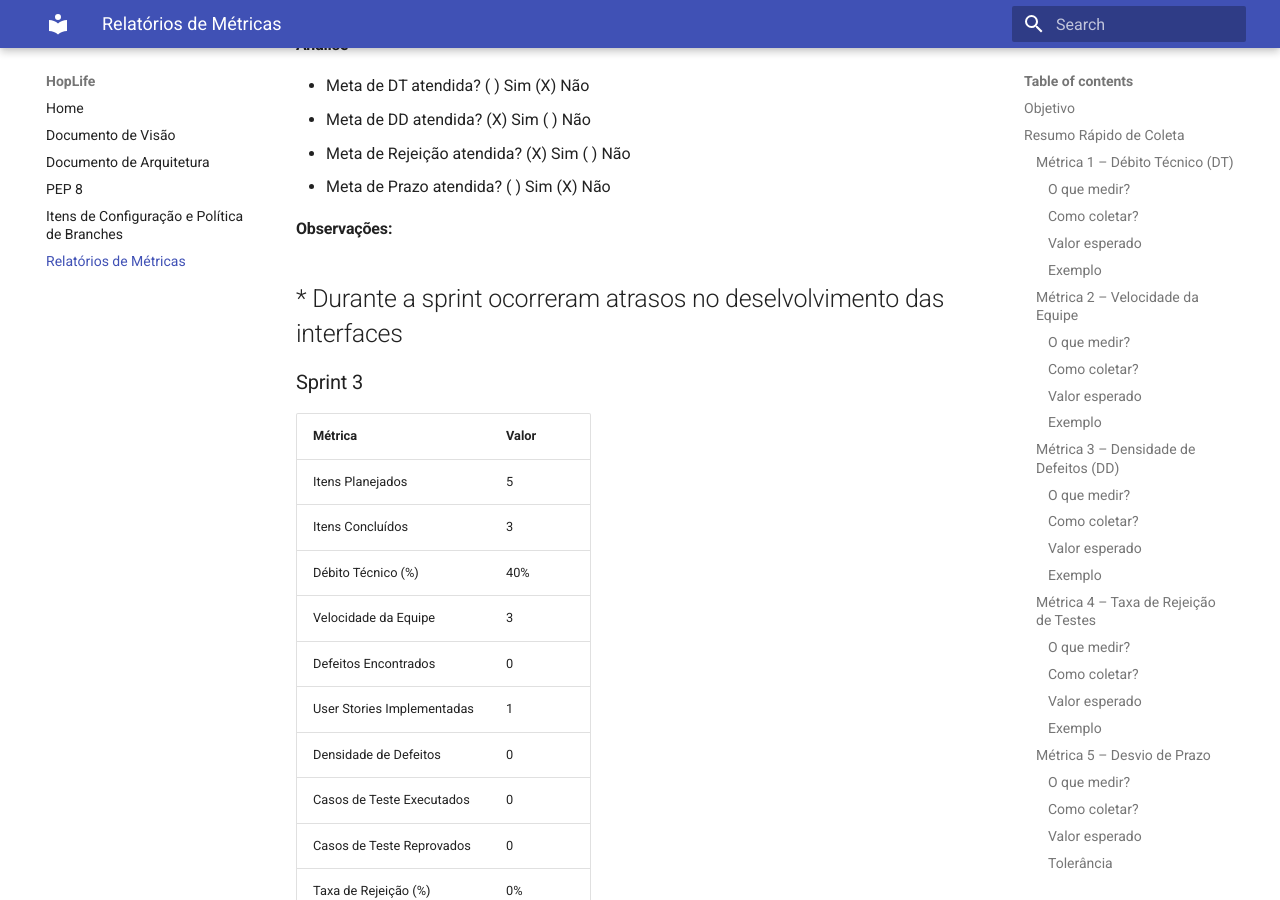
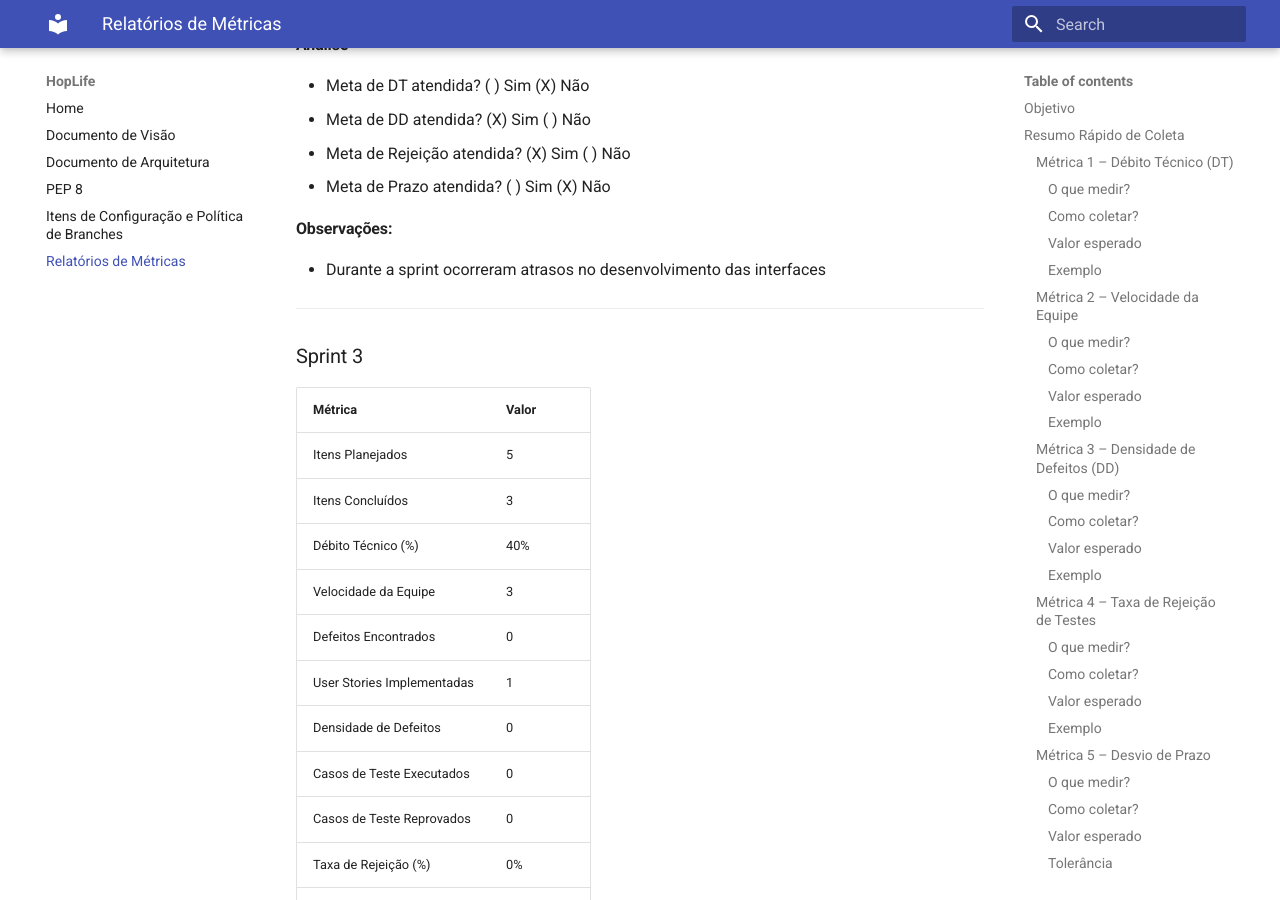
Before and after one commit to FGA0138-MDS-Ajax/2026.1-Hopper, an MkDocs documentation site: the page built from zdocs/relatorios.md, in a window 1280 px wide and 900 px high, scrolled down 5330 px. Built offline with MkDocs 1.6.1 and Material for MkDocs 9.7.7, drawn with Linux system fonts in a browser that asks for light colours.

Commit message:
docs: ajuste de formatação no relatorios.md

```diff
--- a/zdocs/relatorios.md
+++ b/zdocs/relatorios.md
@@ -216,7 +216,8 @@ DP = 12,5%
 
 #### Observações:
 
-* Durante a sprint ocorreram atrasos no deselvolvimento das interfaces
+* Durante a sprint ocorreram atrasos no desenvolvimento das interfaces
+
 ---
 
 ### Sprint 3
```
